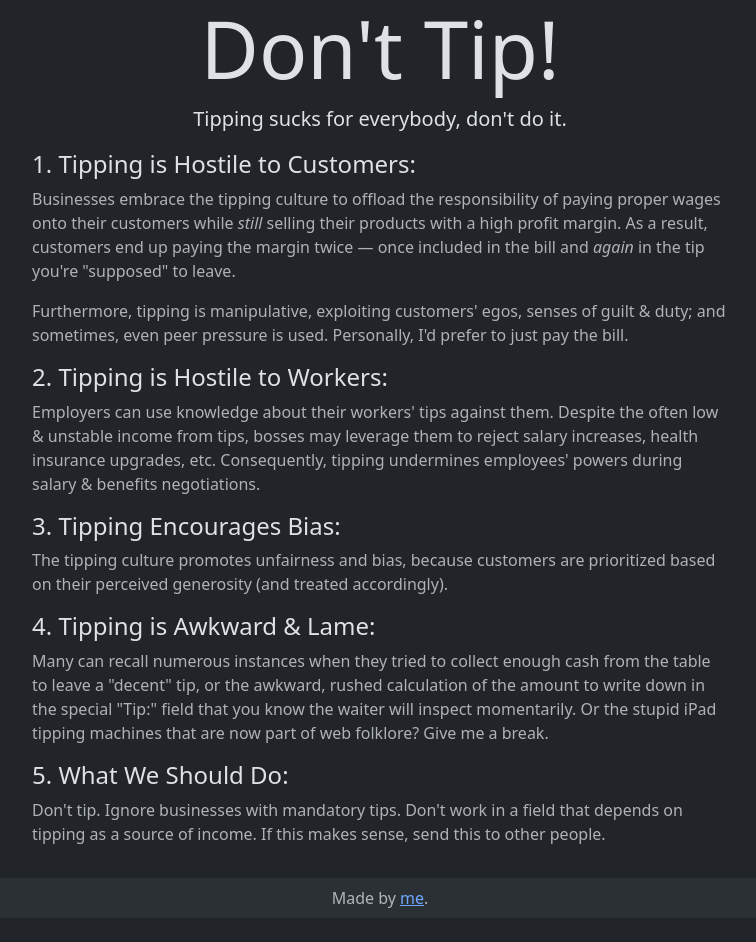
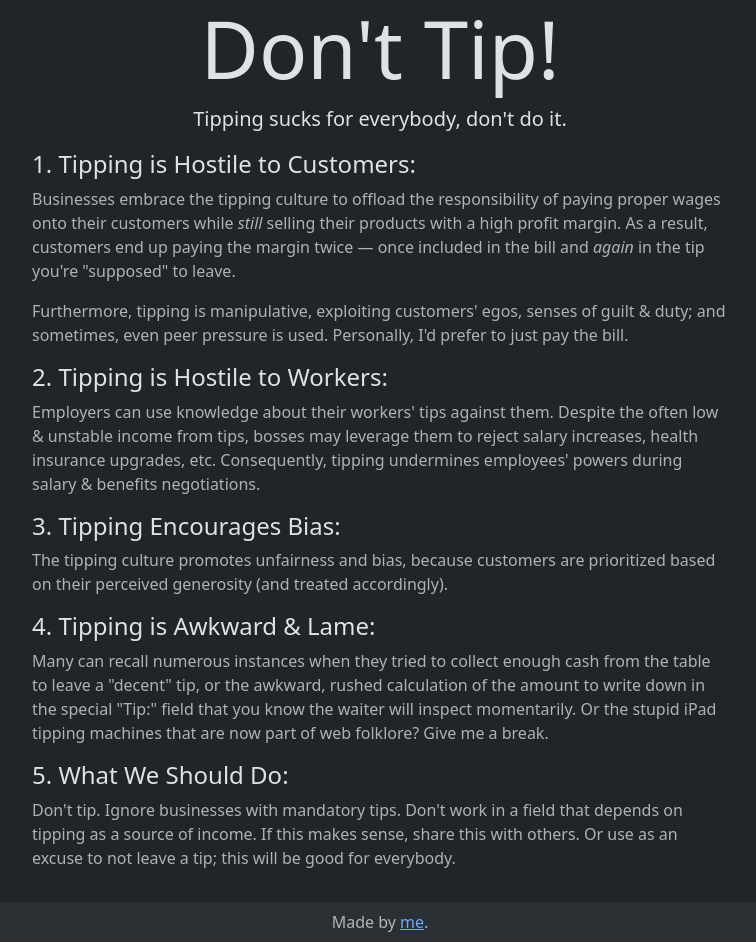
Before and after one commit to egor-tensin/fucktipp.ing, a Jekyll site: the page built from src/index.html, in a window 1280 px wide. Shown: the whole page, without its empty margins (260-1016 px from the left). Built offline with Jekyll 4.4.1, drawn with Linux system fonts in a browser that asks for light colours; before the commit the page ends 918 px from its top, so only the background shows below that.

Commit message:
reword things a bit again

```diff
--- a/src/index.html
+++ b/src/index.html
@@ -45,7 +45,9 @@ points:
         Don't tip.
         Ignore businesses with mandatory tips.
         Don't work in a field that depends on tipping as a source of income.
-        If this makes sense, send this to other people.
+        If this makes sense, share this with others.
+        Or use as an excuse to not leave a tip; this will be good for
+        everybody.
 ---
 <div class="container">
   <div class="row">
```
